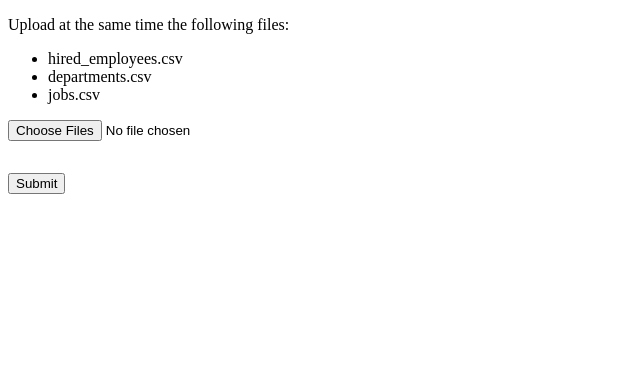
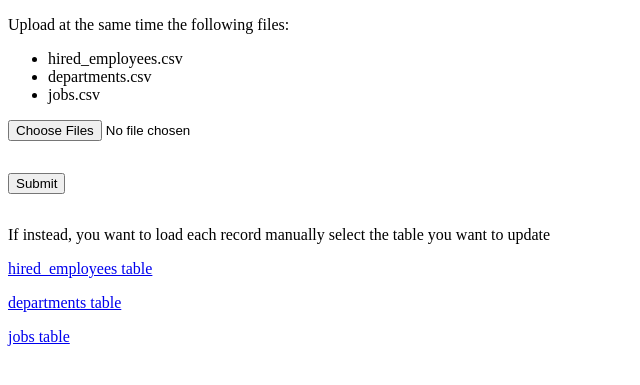
Before and after one commit to fsosap/dbmigrate-api, a Flask app: page /index/ in a window 1280 px wide. Shown: the top 385 px of the page, without its empty margins (0-640 px from the left). Run offline with Flask 3, Linux system fonts and the light colour scheme.

Commit message:
uploaded the documentation and fixed navigation through pages

```diff
--- a/templates/index.html
+++ b/templates/index.html
@@ -4,7 +4,7 @@
     <title> File Upload </title>
     <style>
 
-    label {
+    label, a {
       display: block;
       margin-top: 1rem;
     }
@@ -30,5 +30,9 @@
       <p><input type="submit" value="Submit"></p>
     </form>
 
+    <p>If instead, you want to load each record manually select the table you want to update</p>
+    <a href="http://127.0.0.1:5000/per_record_upload/hired_employees">hired_employees table</a>
+    <a href="http://127.0.0.1:5000/per_record_upload/departments">departments table</a>
+    <a href="http://127.0.0.1:5000/per_record_upload/jobs">jobs table</a>
   </body>
 </html>
--- a/templates/postupload.html
+++ b/templates/postupload.html
@@ -10,5 +10,6 @@
 
     <h1>Hell yeah!</h1>
     <p>You just uploaded some files</p>
+    <a href="http://127.0.0.1:5000/">back to home</a>
 </body>
 </html>
--- a/templates/upload_form/departments.html
+++ b/templates/upload_form/departments.html
@@ -24,6 +24,8 @@
 
             <p><input type="submit" value="Submit"></p>
         </form>
+
+        <a href="http://127.0.0.1:5000/index">back</a>
     </body>
 
 </html>
--- a/templates/upload_form/hired_employees.html
+++ b/templates/upload_form/hired_employees.html
@@ -28,6 +28,8 @@
 
             <p><input type="submit" value="Submit"></p>
         </form>
+
+        <a href="http://127.0.0.1:5000/index">back</a>
     </body>
 
 </html>
--- a/templates/upload_form/jobs.html
+++ b/templates/upload_form/jobs.html
@@ -24,6 +24,8 @@
 
             <p><input type="submit" value="Submit"></p>
         </form>
+
+        <a href="http://127.0.0.1:5000/index">back</a>
     </body>
 
 </html>
```
Also changed, not shown: templates/welcome_preview.html (+15 -1 lines), README.md.
